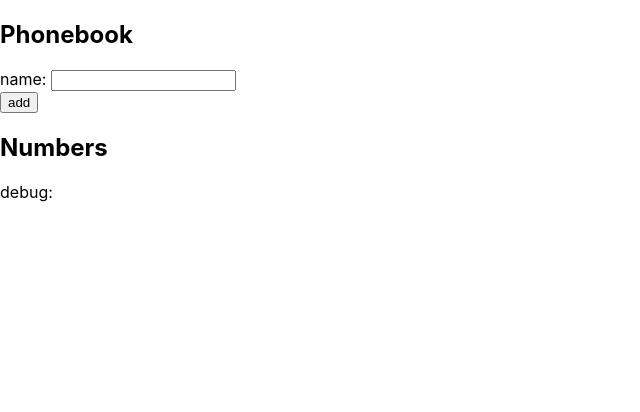
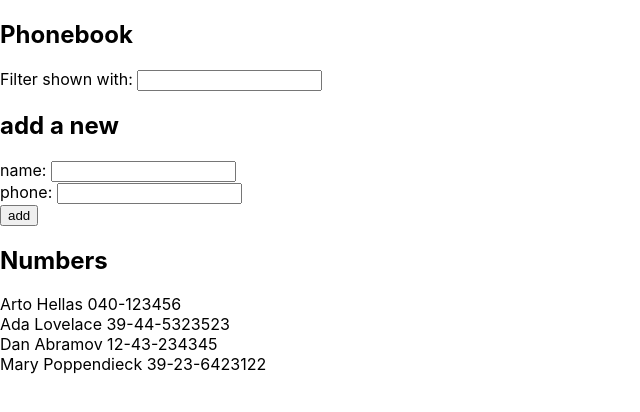
Before and after one commit to luisriego/full-stack-open-22, a React (Create React App) app in the folder part2/phonebook/: page / in a window 1280 px wide. Shown: the top 412 px of the page, without its empty margins (0-640 px from the left). Built offline with nearby package versions, Linux system fonts and the light colour scheme.

Commit message:
exercice 2.8 step3 completed

```diff
--- a/part2/phonebook/src/App.js
+++ b/part2/phonebook/src/App.js
@@ -2,28 +2,51 @@ import React, { useState } from 'react'
 
 const App = () => {
   const [ persons, setPersons ] = useState([
-    { name: 'Arto Hellas' }
+    { name: 'Arto Hellas', number: '040-123456' },
+    { name: 'Ada Lovelace', number: '39-44-5323523' },
+    { name: 'Dan Abramov', number: '12-43-234345' },
+    { name: 'Mary Poppendieck', number: '39-23-6423122' }
   ])
   const [ newName, setNewName ] = useState('')
+  const [ newPhone, setNewPhone ] = useState('')
+  const [ search, setSearch ] = useState('')
+
 
   const addName = (event) => {
     event.preventDefault()
-    const personObj = [{ name: newName }]
+    const personObj = [{ name: newName, phone: newPhone }]
     console.log(persons)
     if (persons.some(item => item.name === newName)) {
-      alert(newName + ' is already added to phonebook')
+      return alert(`${newName} is already added to phonebook`)
     }
     setPersons(persons.concat(personObj))
     setNewName('')
+    setNewPhone('')
+
   }
 
   const handleNameChange = (event) => {
     setNewName(event.target.value)
   }
 
+  const handlePhoneChange = (event) => {
+    setNewPhone(event.target.value)
+  }
+
+  const handleSearchChange = (event) => {
+    setSearch(event.target.value)
+  }
+
   return (
     <div>
       <h2>Phonebook</h2>
+      <div>
+        Filter shown with: <input
+          value={search}
+          onChange={handleSearchChange}
+        />
+      </div>
+      <h2>add a new</h2>
       <form onSubmit={addName}>
         <div>
           name: <input
@@ -32,11 +55,25 @@ const App = () => {
           />
         </div>
         <div>
+          phone: <input
+            value={newPhone}
+            onChange={handlePhoneChange}
+          />
+        </div>
+        <div>
           <button type="submit">add</button>
         </div>
       </form>
       <h2>Numbers</h2>
-      <div>debug: {newName}</div>
+      <div>
+        {persons.filter(person => person.name.includes(search)).map(filteredPerson => (
+          <div key={filteredPerson.name}>{ `${filteredPerson.name} ${filteredPerson.number}` }</div>
+          // <li>
+          //   {filteredName}
+          // </li>
+        ))}
+        {/* { persons.map((person) => <div>{ `${person.name} ${person.number}` }</div>) } */}
+      </div>
     </div>
   )
 }
```
